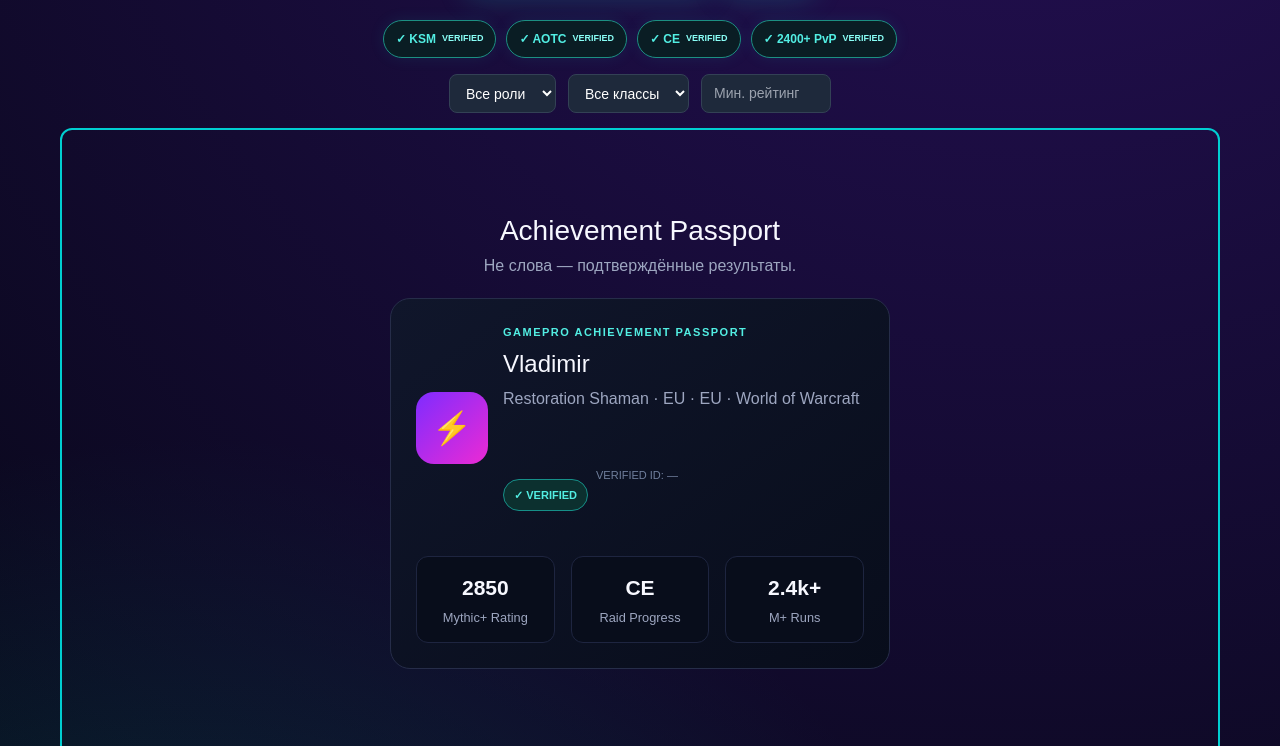
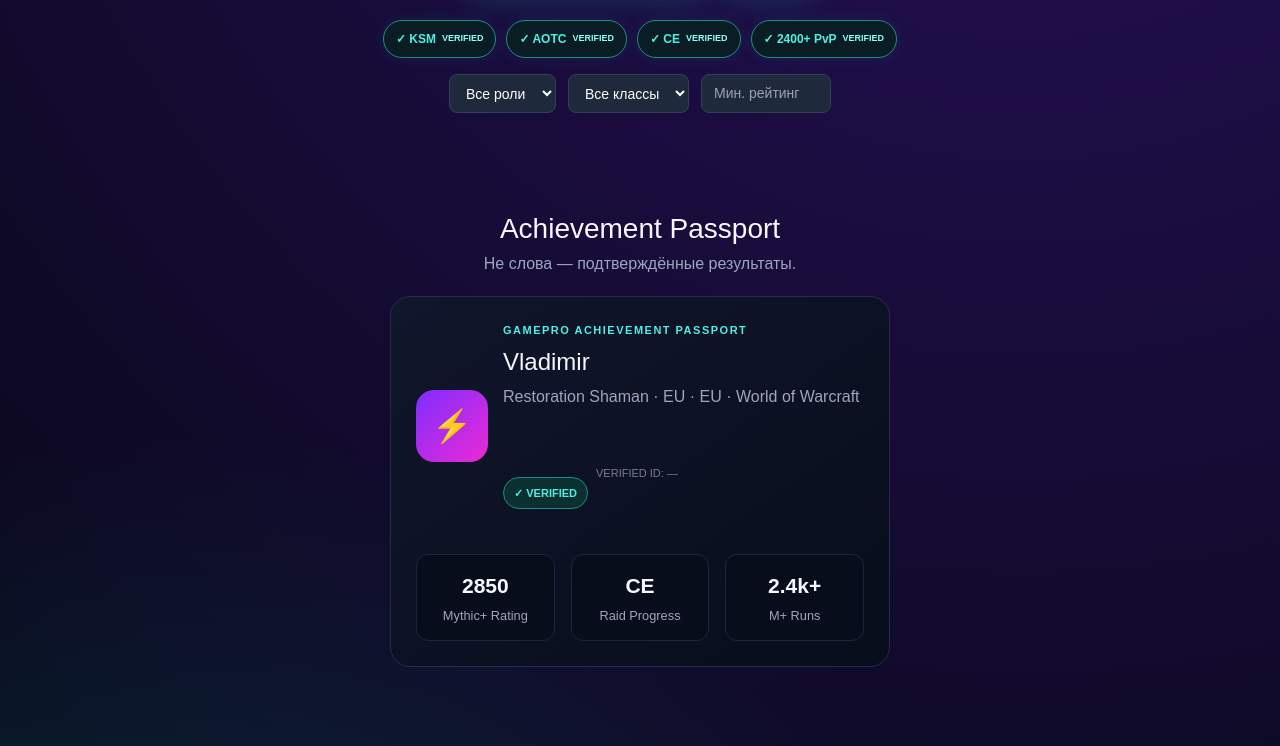
Before and after one commit to vesttrading/gamepro-market, a Next.js app: page / in a window 1280 px wide. Shown: the part 444-1190 px from the top of the page. Built offline with nearby package versions, Linux system fonts and the light colour scheme; no server answers.

Commit message:
Refine profile share block styles in globals.css
Updated styles for profile share block, including border and padding adjustments.

```diff
--- a/app/globals.css
+++ b/app/globals.css
@@ -489,19 +489,12 @@ section#reviews p {
     justify-content: center !important;
     gap: 14px !important;
     width: 100% !important;
+    max-width: 480px !important;
+    margin: 0 auto !important;
+    border: 2px solid #00d2ff !important;
+    border-radius: 16px !important;
+    padding: 24px !important;
 }
-
-#passport {
-    border: 2px solid #00CED1 !important; /* Создает бирюзовую рамку толщиной 2px */
-    border-radius: 12px !important;       /* Опционально: скругляет углы рамки, чтобы выглядело аккуратно */
-    box-sizing: border-box !important;    /* Гарантирует, что рамка не "разожмет" размеры блока */
-}
-
-    /* ИЗМЕНИТЕ И ДОБАВЬТЕ ЭТИ СТРОКИ: */
-    border: 2px solid #00d2ff !important;       /* Делаем рамку толще (2px) и ярче */
-    border-radius: 16px !important;             /* Скругляем углы рамки */
-    padding: 30px 20px !important;              /* Добавляем внутренние отступы, чтобы текст не лип к краям */
-
 
 /* Увеличиваем заголовок */
 #passport .profileShare h2,
```
